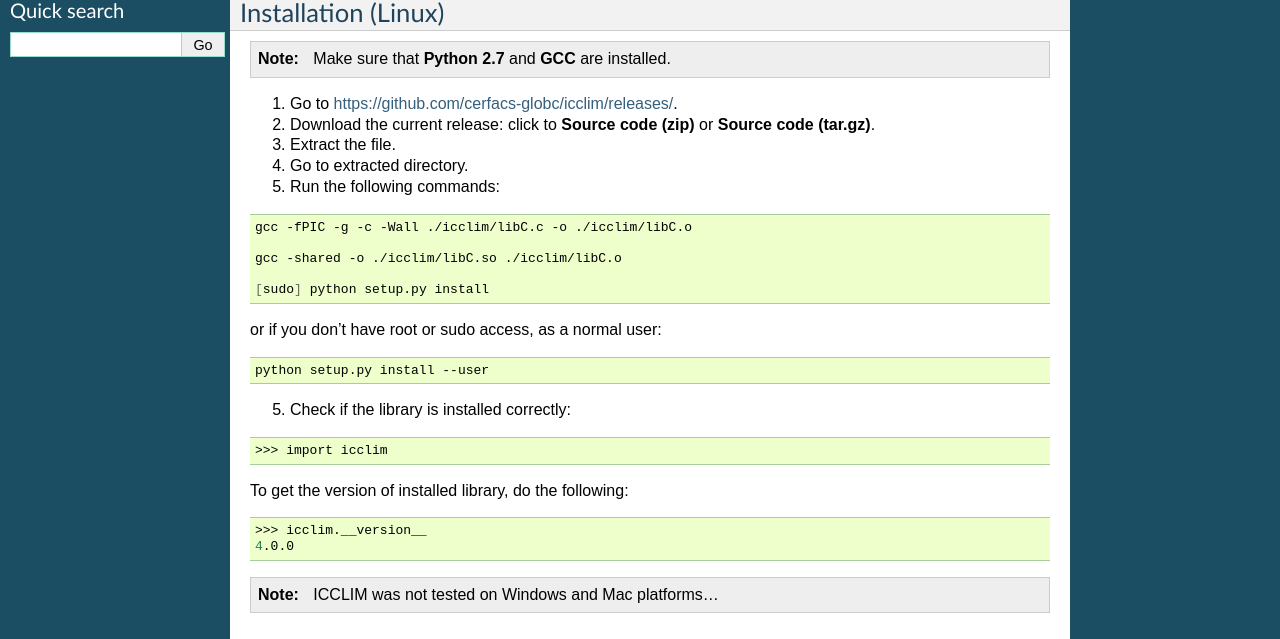
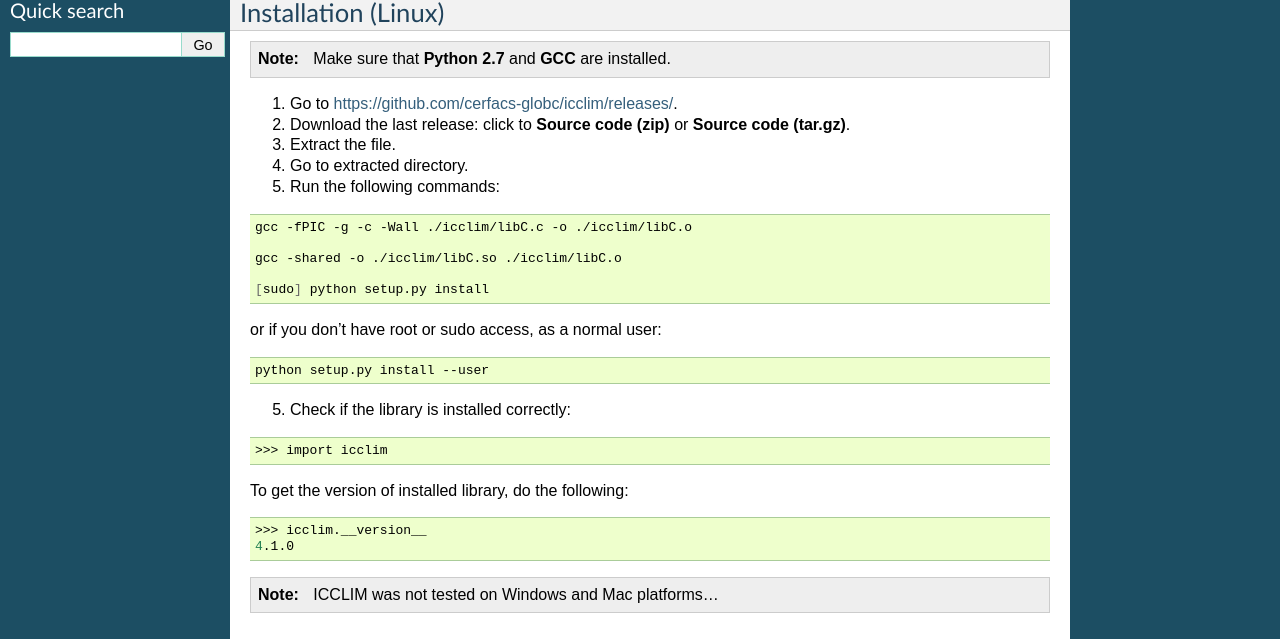
Before and after one commit to cerfacs-globc/icclim, a Sphinx documentation site: the page built from icclim/icclim_doc/source/installation.rst, in a window 1280 px wide. Shown: the part 300-939 px from the top of the page. Built offline with Sphinx 7.4.7, drawn with Linux system fonts in a browser that asks for light colours.

Commit message:
minor changes

```diff
--- a/icclim/icclim_doc/source/index.rst
+++ b/icclim/icclim_doc/source/index.rst
@@ -22,6 +22,4 @@
 Release notes
 ------------------
 
-*1/09/2015* **Version 4.0.0**
-
 For release notes please look `here <https://github.com/cerfacs-globc/icclim/releases>`_
--- a/icclim/icclim_doc/source/installation.rst
+++ b/icclim/icclim_doc/source/installation.rst
@@ -6,7 +6,7 @@
 -------------------------
 To use the ICCLIM you first need to install the following python libraries:
     - `NumPy <http://www.numpy.org/>`_
-    - `netCDF4 <http://netcdf4-python.googlecode.com/svn/trunk/docs/netCDF4-module.html>`_
+    - `netCDF4 <http://unidata.github.io/netcdf4-python/>`_
     - `ctypes <http://docs.python.org/2/library/ctypes.html>`_
     - `OpenClimateGIS <http://ncpp.github.io/ocgis/index.html>`_ and its dependencies if you want to use `ICCLIM inside OpenClimateGIS <http://ncpp.github.io/ocgis/computation.html#calculation-using-icclim-for-eca-indices>`_
     - `ESMPy <https://www.earthsystemcog.org/projects/esmpy/>`_ if you want to use :ref:`regridding module <icclim_regrid>`
@@ -16,7 +16,7 @@
 .. note:: Make sure that **Python 2.7** and **GCC** are installed.
 
 1. Go to `<https://github.com/cerfacs-globc/icclim/releases/>`_.
-2. Download the current release: click to **Source code (zip)** or **Source code (tar.gz)**.
+2. Download the last release: click to **Source code (zip)** or **Source code (tar.gz)**.
 3. Extract the file.
 4. Go to extracted directory.
 5. Run the following commands:
@@ -46,7 +46,7 @@
 .. code-block:: sh
 
     >>> icclim.__version__
-    4.0.0
+    4.1.0
 
 
 .. note:: ICCLIM was not tested on Windows and Mac platforms...
```
